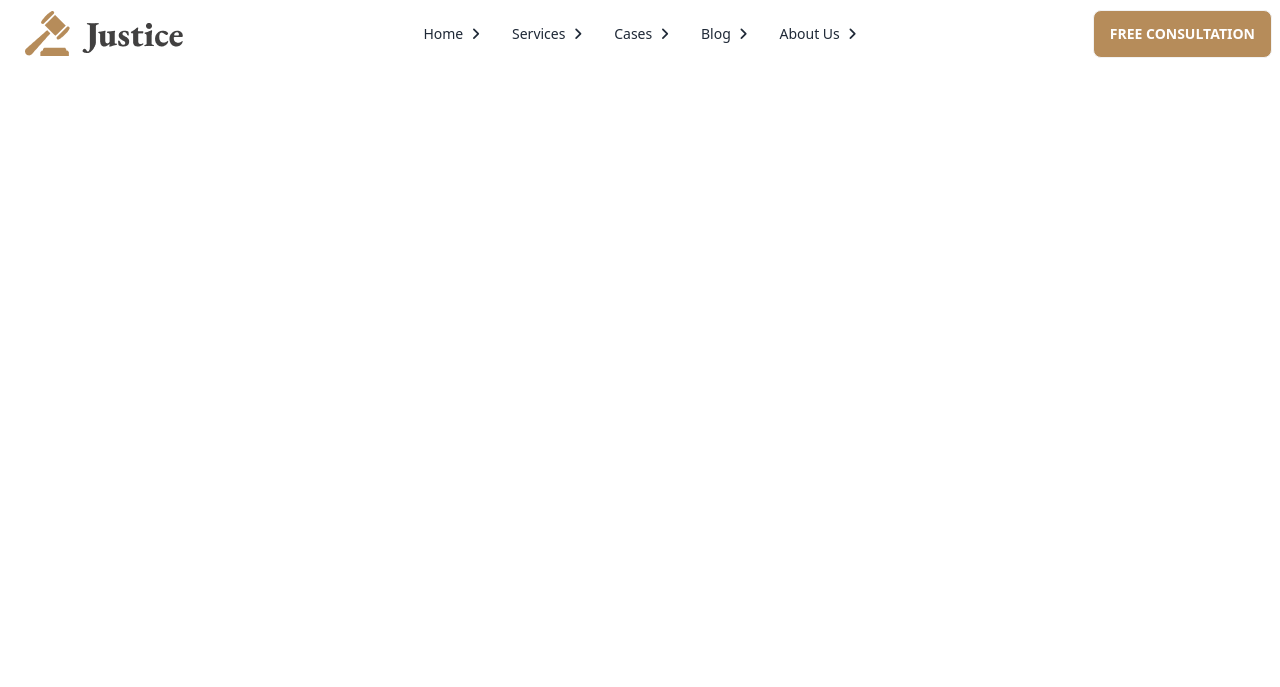
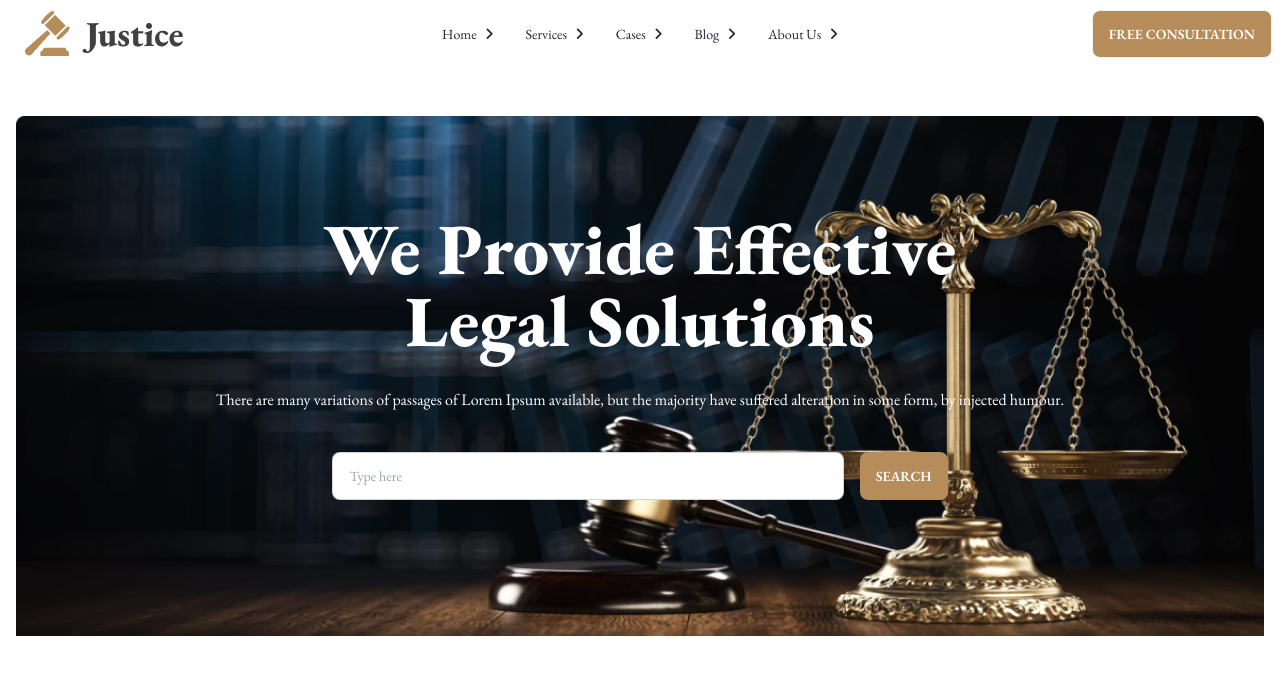
Before and after one commit to Ahammad204/legal-solution, a plain HTML site: page index.html in a window 1280 px wide. Drawn offline with nearby package versions, Linux system fonts and the light colour scheme.

Commit message:
added banner section

```diff
--- a/index.html
+++ b/index.html
@@ -12,6 +12,15 @@
 
     <script src="https://kit.fontawesome.com/87b840840b.js" crossorigin="anonymous"></script>
 
+    <link rel="preconnect" href="https://fonts.googleapis.com">
+    <link rel="preconnect" href="https://fonts.gstatic.com" crossorigin>
+    <link href="https://fonts.googleapis.com/css2?family=EB+Garamond:wght@400;500;600;700;800&display=swap" rel="stylesheet">
+
+    <style>
+        .font{
+            font-family: 'EB Garamond', serif;
+        }
+    </style>
     <script>
         tailwind.config = {
           theme: {
@@ -26,7 +35,7 @@
 
 </head>
 
-<body>
+<body class="font">
     <header>
         <nav>
             <div class="container mx-auto ">
@@ -67,12 +76,27 @@
                     </div>
                     <div class="navbar-end">
 
-                        <a class="btn bg-btn-color text-white">Free Consultation</a>
+                        <a class="btn bg-btn-color text-white ml-2 sm:ml-1">Free Consultation</a>
                     </div>
                 </div>
 
             </div>
         </nav>
+
+        <!-- banner container -->
+        <section class="px-4 sm:py-12" >
+            <div  class=" container mx-auto  sm:bg-cover sm:bg-center sm:bg-no-repeat  lg:bg-right-top bg-center" style="background-image: url('./images/banner.png');">
+
+                <div class="text-white text-center  sm:pt-24  sm:pb-28 lg:pt-24 pb-28 items-center justify-center">
+                    <h1 class=" text-6xl lg:text-7xl font-extrabold mb-8">We Provide Effective <br> Legal Solutions</h1>
+                    <p class="text-base font-normal mb-8">There are many variations of passages of Lorem Ipsum available, but the majority have suffered alteration in some form, by injected humour.</p>
+                    <input type="text" placeholder="Type here" class="mr-3 input input-bordered input-md  w-full max-w-lg mb-4 sm:mb-6" />
+                    <button class="btn sm:mt-2 lg: text-white bg-btn-color border-none ">Search</button>
+                </div>
+
+            </div>
+
+        </section>
     </header>
     <main>
 
```
